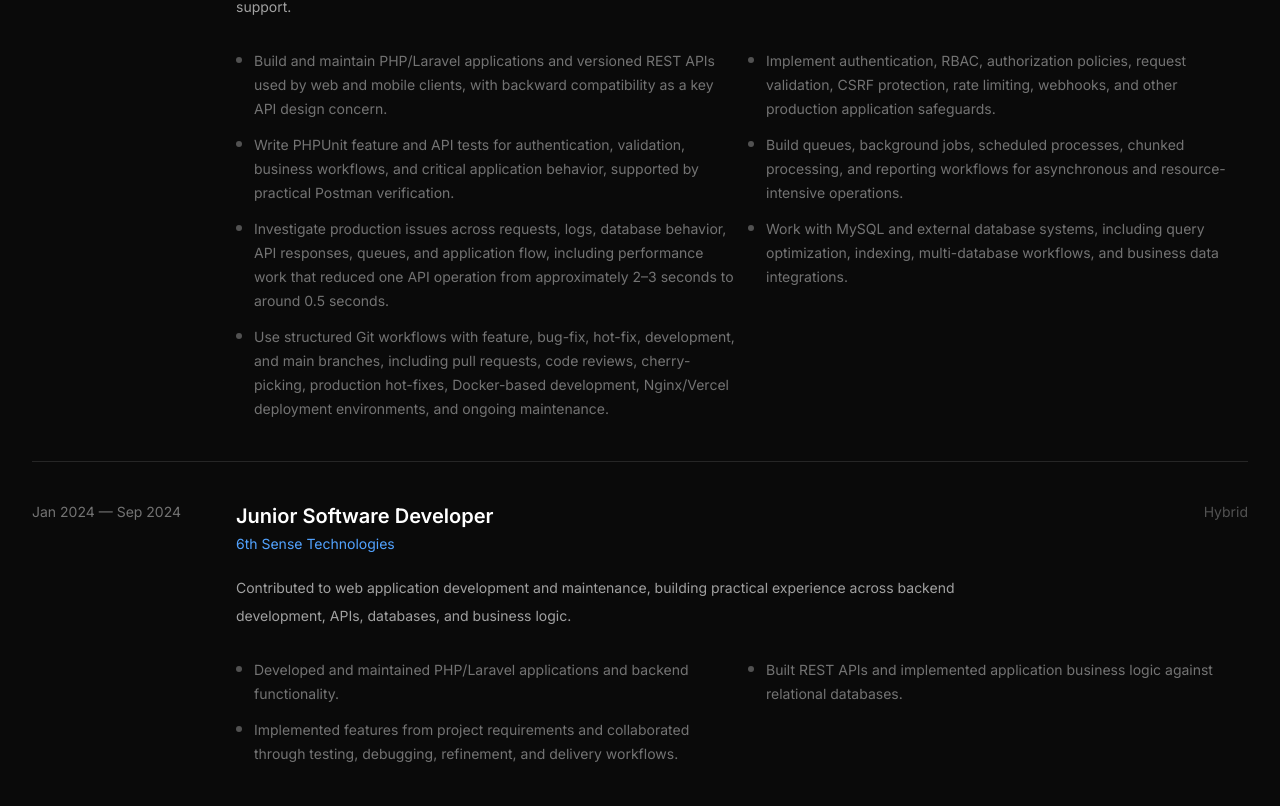
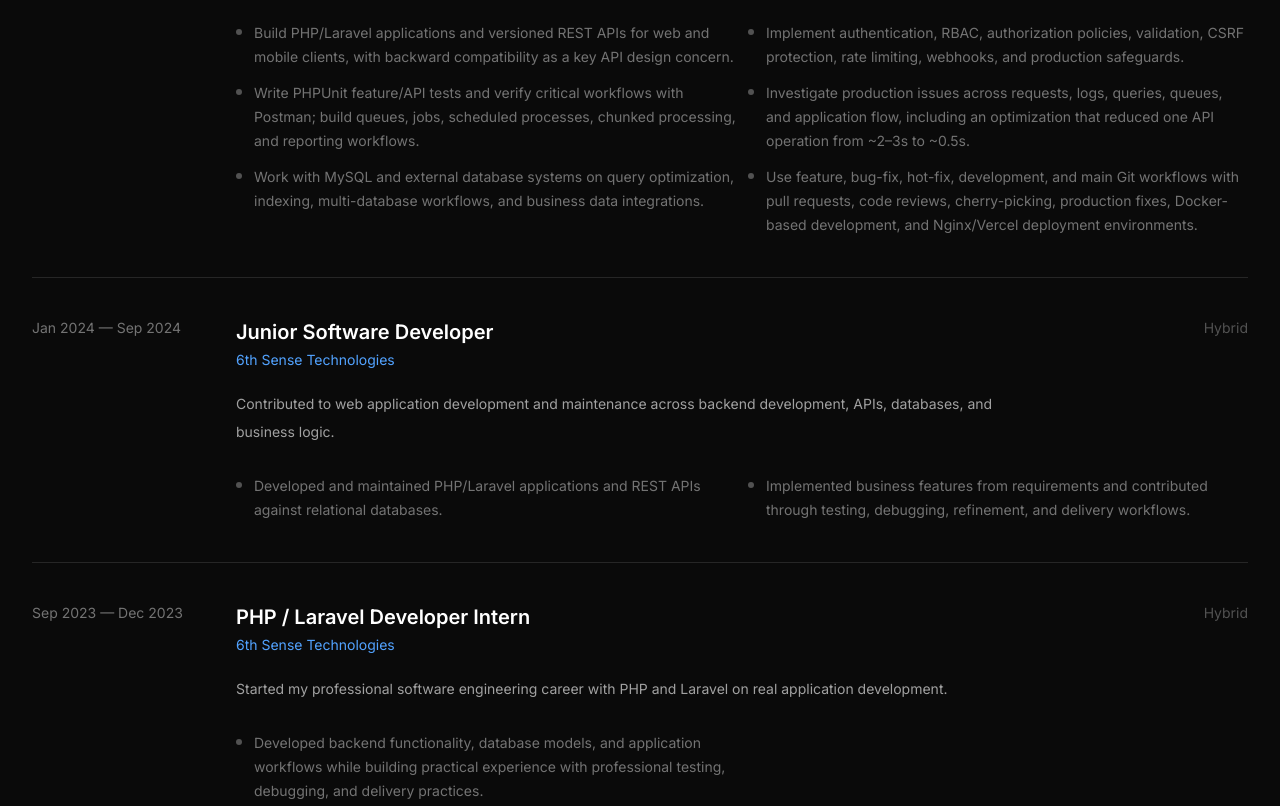
Before and after one commit to imiantalha/Portfolio, a Next.js app: page / in a window 1280 px wide. Shown: the part 9394-10200 px from the top of the page. Built offline with nearby package versions, Linux system fonts and the light colour scheme.

Commit message:
refactor: condense experience content

```diff
--- a/app/components/Experience.tsx
+++ b/app/components/Experience.tsx
@@ -5,15 +5,14 @@ const experiences = [
     company: "MindBlaze Technologies",
     location: "Lahore, Pakistan",
     description:
-      "Backend-focused full-stack engineering across e-commerce, B2B marketplaces, HR platforms, and enterprise workflow systems, with responsibility spanning implementation, testing, deployment, debugging, and production support.",
+      "Backend-focused full-stack engineering across e-commerce, B2B marketplaces, HR platforms, and enterprise workflow systems, spanning implementation, testing, deployment, debugging, and production support.",
     highlights: [
-      "Build and maintain PHP/Laravel applications and versioned REST APIs used by web and mobile clients, with backward compatibility as a key API design concern.",
-      "Implement authentication, RBAC, authorization policies, request validation, CSRF protection, rate limiting, webhooks, and other production application safeguards.",
-      "Write PHPUnit feature and API tests for authentication, validation, business workflows, and critical application behavior, supported by practical Postman verification.",
-      "Build queues, background jobs, scheduled processes, chunked processing, and reporting workflows for asynchronous and resource-intensive operations.",
-      "Investigate production issues across requests, logs, database behavior, API responses, queues, and application flow, including performance work that reduced one API operation from approximately 2–3 seconds to around 0.5 seconds.",
-      "Work with MySQL and external database systems, including query optimization, indexing, multi-database workflows, and business data integrations.",
-      "Use structured Git workflows with feature, bug-fix, hot-fix, development, and main branches, including pull requests, code reviews, cherry-picking, production hot-fixes, Docker-based development, Nginx/Vercel deployment environments, and ongoing maintenance.",
+      "Build PHP/Laravel applications and versioned REST APIs for web and mobile clients, with backward compatibility as a key API design concern.",
+      "Implement authentication, RBAC, authorization policies, validation, CSRF protection, rate limiting, webhooks, and production safeguards.",
+      "Write PHPUnit feature/API tests and verify critical workflows with Postman; build queues, jobs, scheduled processes, chunked processing, and reporting workflows.",
+      "Investigate production issues across requests, logs, queries, queues, and application flow, including an optimization that reduced one API operation from ~2–3s to ~0.5s.",
+      "Work with MySQL and external database systems on query optimization, indexing, multi-database workflows, and business data integrations.",
+      "Use feature, bug-fix, hot-fix, development, and main Git workflows with pull requests, code reviews, cherry-picking, production fixes, Docker-based development, and Nginx/Vercel deployment environments.",
     ],
   },
   {
@@ -22,11 +21,10 @@ const experiences = [
     company: "6th Sense Technologies",
     location: "Hybrid",
     description:
-      "Contributed to web application development and maintenance, building practical experience across backend development, APIs, databases, and business logic.",
+      "Contributed to web application development and maintenance across backend development, APIs, databases, and business logic.",
     highlights: [
-      "Developed and maintained PHP/Laravel applications and backend functionality.",
-      "Built REST APIs and implemented application business logic against relational databases.",
-      "Implemented features from project requirements and collaborated through testing, debugging, refinement, and delivery workflows.",
+      "Developed and maintained PHP/Laravel applications and REST APIs against relational databases.",
+      "Implemented business features from requirements and contributed through testing, debugging, refinement, and delivery workflows.",
     ],
   },
   {
@@ -35,11 +33,9 @@ const experiences = [
     company: "6th Sense Technologies",
     location: "Hybrid",
     description:
-      "Started my professional software engineering career by working with PHP and Laravel on real application development.",
+      "Started my professional software engineering career with PHP and Laravel on real application development.",
     highlights: [
-      "Developed backend functionality using PHP and Laravel.",
-      "Worked with databases, models, and application workflows under project requirements and development guidance.",
-      "Built practical experience with professional development, testing, debugging, and delivery workflows.",
+      "Developed backend functionality, database models, and application workflows while building practical experience with professional testing, debugging, and delivery practices.",
     ],
   },
 ];
@@ -55,16 +51,13 @@ export default function Experience() {
           <p className="text-sm font-medium uppercase tracking-[0.25em] text-blue-500">
             Experience
           </p>
-
           <h2 className="mt-5 text-3xl font-semibold tracking-tight text-white sm:text-4xl">
             From learning Laravel to building production systems.
           </h2>
-
           <p className="mt-6 text-base leading-7 text-neutral-400">
             My experience has grown from PHP and Laravel development into
             backend-focused software engineering across APIs, integrations,
-            business workflows, testing, performance, deployment, and production
-            support.
+            business workflows, testing, performance, deployment, and production support.
           </p>
         </div>
 
@@ -77,32 +70,20 @@ export default function Experience() {
               <div>
                 <p className="text-sm text-neutral-500">{experience.period}</p>
               </div>
-
               <div>
                 <div className="flex flex-col justify-between gap-2 sm:flex-row sm:items-start">
                   <div>
-                    <h3 className="text-xl font-semibold text-white">
-                      {experience.role}
-                    </h3>
-                    <p className="mt-1 text-sm text-blue-400">
-                      {experience.company}
-                    </p>
+                    <h3 className="text-xl font-semibold text-white">{experience.role}</h3>
+                    <p className="mt-1 text-sm text-blue-400">{experience.company}</p>
                   </div>
-                  <span className="text-sm text-neutral-600">
-                    {experience.location}
-                  </span>
+                  <span className="text-sm text-neutral-600">{experience.location}</span>
                 </div>
-
                 <p className="mt-5 max-w-3xl text-sm leading-7 text-neutral-400">
                   {experience.description}
                 </p>
-
                 <ul className="mt-7 grid gap-3 sm:grid-cols-2">
                   {experience.highlights.map((highlight) => (
-                    <li
-                      key={highlight}
-                      className="flex gap-3 text-sm leading-6 text-neutral-500"
-                    >
+                    <li key={highlight} className="flex gap-3 text-sm leading-6 text-neutral-500">
                       <span className="mt-2 h-1.5 w-1.5 shrink-0 rounded-full bg-neutral-600" />
                       <span>{highlight}</span>
                     </li>
```
